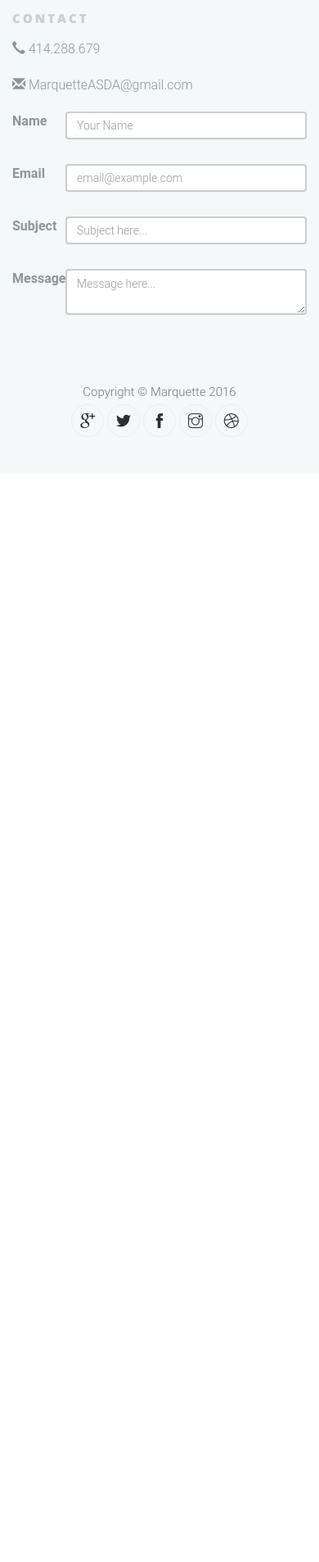
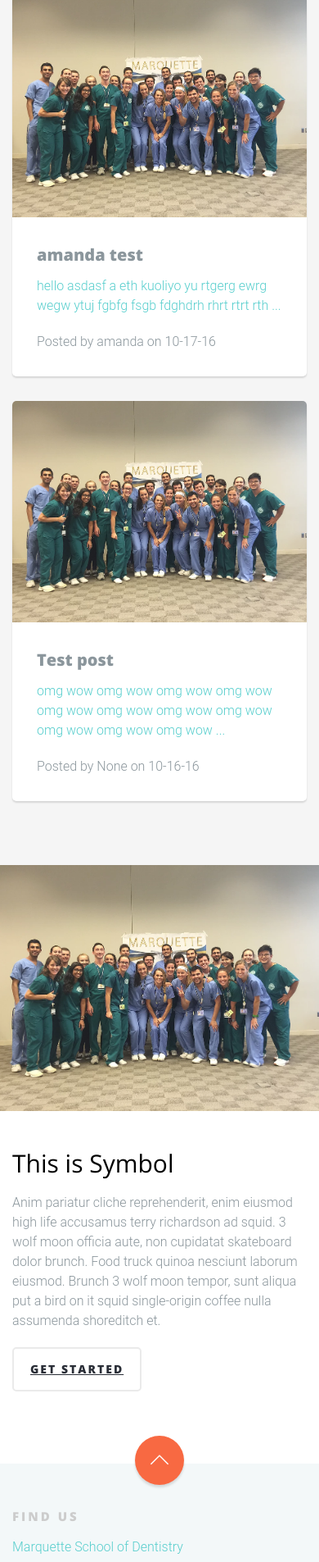
Before and after one commit to rcisneros138/ASDASite, a Django app: page / in a window 390 px wide. Shown: the part 1722-3627 px from the top of the page at 82% size. Before the commit the page ends 2255 px from the top, so only its background shows below. Run offline with Django 3.2, Linux system fonts and the light colour scheme; data comes from the database, SQL or seed files in the repository; both versions use the stored data as it was after the commit; some libraries are stand-ins or nearby versions.

Commit message:
Added the four cards to the page as blog posts
added the image to the post and also added a large header picture.

```diff
--- a/ASDAWebApp/static/css/site.css
+++ b/ASDAWebApp/static/css/site.css
@@ -54,3 +54,7 @@
 .blogRow{
   padding: 1.5em;
 }
+.blogBody{
+  min-height: 7em;
+  max-height: 7em;
+}
--- a/ASDAWebApp/static/css/style.css
+++ b/ASDAWebApp/static/css/style.css
@@ -935,7 +935,7 @@
   width: 50%;
   font-size: 20px;
   line-height: 38px;
-  background-color: #f7f7f7;
+  background-color: #ffffff;
 }
 .fh5co-product-2 .fh5co-half h3 {
   font-size: 30px;
@@ -1003,7 +1003,6 @@
   clear: both;
   position: relative;
   padding: 3em 0 1em 0;
-  background: #57cecd;
   background: #f3f8f9;
   float: left;
   width: 100%;
@@ -1068,7 +1067,6 @@
 
 .fh5co-cards {
   background: whitesmoke;
-  padding: 7em 0;
 }
 @media screen and (max-width: 768px) {
   .fh5co-cards {
--- a/ASDAWebApp/static/js/handlers.js
+++ b/ASDAWebApp/static/js/handlers.js
@@ -1,8 +1,10 @@
 function trimInput(body) {
   var result = body.innerHTML;
-  result = result.substring(0,150);
+  result = result.substring(0,100);
+  result = result.substr(0, Math.min(result.length, result.lastIndexOf(" ")));
   result = result.replace("&lt;p&gt;","");
   result = result.replace("&lt;/p&gt;","");
-  document.getElementById(body.id).innerHTML = result;
+
+  document.getElementById(body.id).innerHTML = result + " ...";
   var x = 100;
 }
--- a/ASDAWebApp/templates/ASDAWebApp/Header.html
+++ b/ASDAWebApp/templates/ASDAWebApp/Header.html
@@ -130,12 +130,27 @@
 					</div>
 				</div>
 			</div>
-			<div class="container-fluid">
-				<div class="row blogRow">
-					 {% block blog %}
-					 {% endblock %}
+
+			<div class="fh5co-cards">
+				<div class="container-fluid">
+					<br>
+					<div class="row">
+					  <div class="col-md-12 heading text-center"><h2>News and Events</h2></div>
+					</div>
+					<div class="row blogRow">
+						 {% block blog %}
+						 {% endblock %}
+					</div>
 				</div>
 			</div>
 
+			<div class="animate-box fh5co-product-2">
+				<div class="fh5co-half img" style="background-image: url({% static 'img/marquetteASDA1.png' %})"></div>
+				<div class="fh5co-half">
+					<h3>This is Symbol</h3>
+					<p>Anim pariatur cliche reprehenderit, enim eiusmod high life accusamus terry richardson ad squid. 3 wolf moon officia aute, non cupidatat skateboard dolor brunch. Food truck quinoa nesciunt laborum eiusmod. Brunch 3 wolf moon tempor, sunt aliqua put a bird on it squid single-origin coffee nulla assumenda shoreditch et. </p>
+					<p><a href="#" class="btn btn-outline btn-md">Get Started</a></p>
+				</div>
+			</div>
 
 {% include "ASDAWebApp/Footer.html" %}
--- a/ASDAWebApp/templates/ASDAWebApp/blogPosts.html
+++ b/ASDAWebApp/templates/ASDAWebApp/blogPosts.html
@@ -4,25 +4,21 @@
 <script type="text/javascript" src="{% static 'js/jquery.min.js' %}"></script>
 <script type="text/javascript" src="{% static 'js/handlers.js' %}"></script>
 
-<h1>News and Events</h1>
 {% block blog %}
   {% for post in blogPosts %}
-    <div class="col-sm-3">
-        <a href="/blog/{{post.id}}">
-            <h2 class="post-title">
-                {{post.title}}
-            </h2>
-            <span id="{{post.id}}">{{post.body}}</span>
-
-            <p><script>trimInput(document.getElementById("{{post.id}}"));</script></p>
-            <p class="post-meta">Posted by {{post.author}} on {{post.date|date:"m-d-y"}}</p>
+    <div class="col-md-3 animate-box">
+        <a class="fh5co-card" href="/blog/{{post.id}}">
+      		  <img src="{% static 'img/marquetteASDA1.png' %}" class="img-responsive">
+          	<!-- <img src="{{post.imagePath}}" class="img-responsive"> -->
+            <div class="fh5co-card-body">
+              <h3 class="post-title">{{post.title}}</h3>
+              <div class="blogBody">
+                <span id="{{post.id}}">{{post.body}}</span>
+              </div>
+                <p><script>trimInput(document.getElementById("{{post.id}}"));</script></p>
+              <p class="post-meta">Posted by {{post.author}} on {{post.date|date:"m-d-y"}}</p>
+            </div>
         </a>
     </div>
   {% endfor %}
 {% endblock %}
-
-<script>
-  function trimInput(body) {
-    return body.slice(50);
-  }
-</script>
```
Also changed, not shown: ASDAWebApp/static/img/marquetteASDA1.png (added), blog/media/marquetteASDA1.png (added), db.sqlite3.
